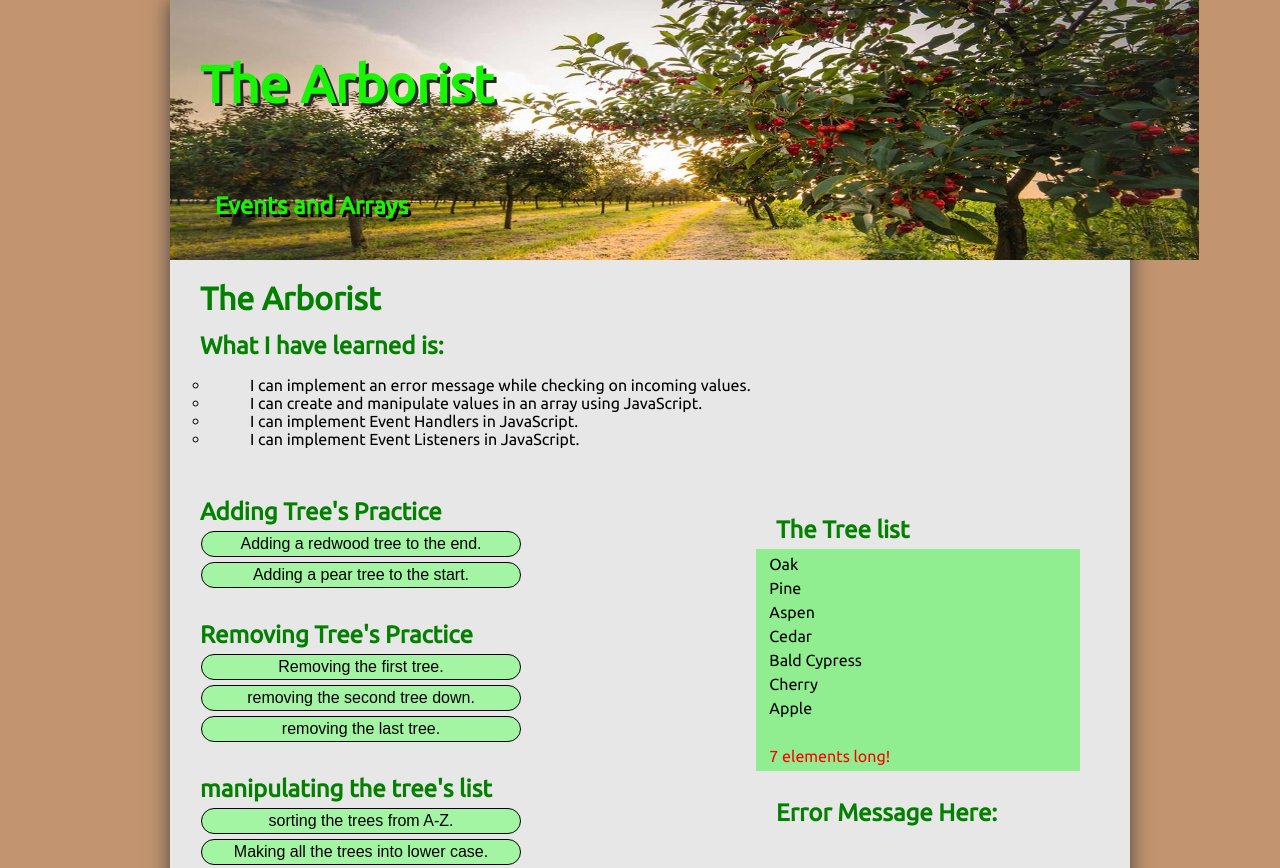
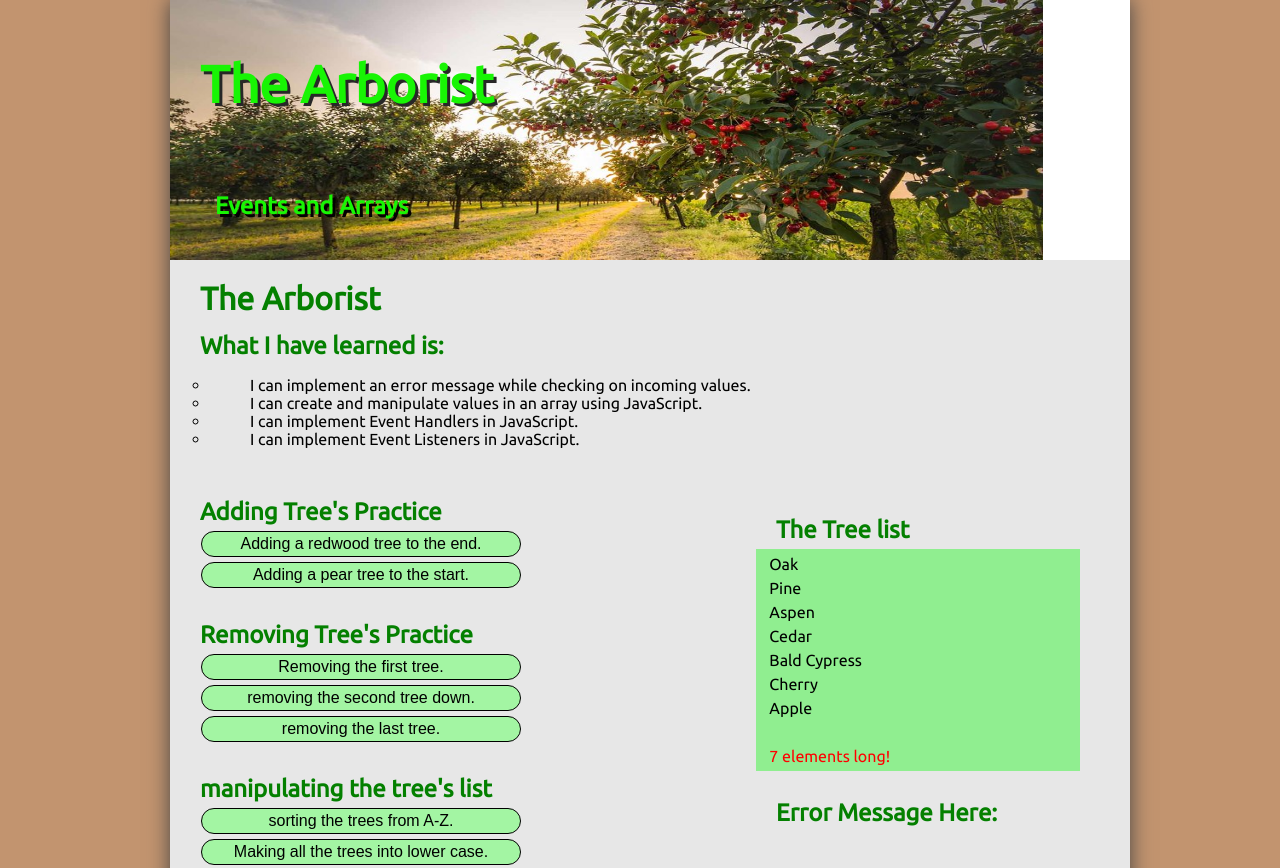
Before and after one commit to PirateTurner1/05-Arborist, a plain HTML site: page index.html in a window 1280 px wide. Shown: the top 868 px of the page. Drawn offline with Linux system fonts and the light colour scheme.

Commit message:
minor fixes to styles

```diff
--- a/css/styles.css
+++ b/css/styles.css
@@ -32,7 +32,7 @@ header {
     height: 260px;
     background-image: url("../images/tree_orchard.jpg");
     background-repeat: no-repeat;
-    background-size: 1029px 260px;
+    background-size: 873px 260px;
 }
 
 /* putting in the top header h1-h2*/
```
Also changed, not shown: index.html (+1 -1 lines).
